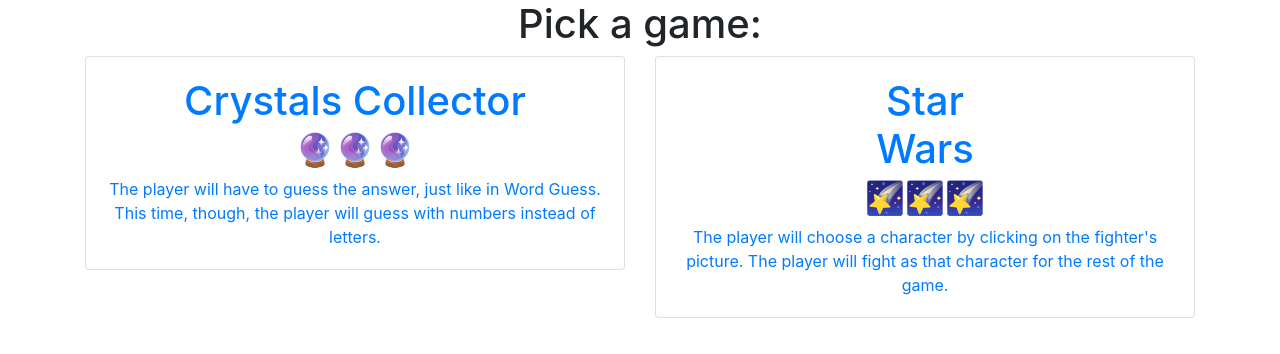
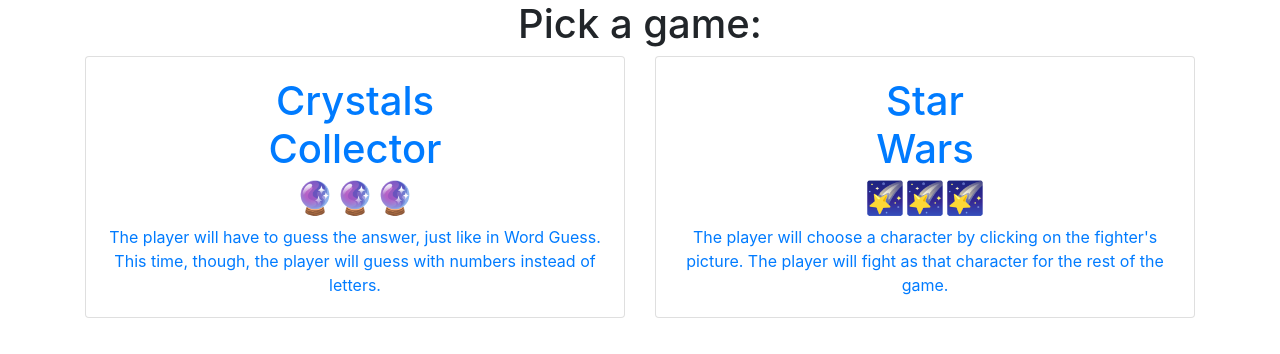
Before and after one commit to huseyinkuru62/unit-4-game-1, a plain HTML site: page index.html in a window 1280 px wide. Drawn offline with Linux system fonts and the light colour scheme.

Commit message:
insert break on game title to match breaks

```diff
--- a/index.html
+++ b/index.html
@@ -22,7 +22,7 @@
                 <div class="card">
                     <a href="./crystal.html" class="text-decoration-none">
                         <div class="card-body">
-                            <h1 class="card-title">Crystals Collector</h1>
+                            <h1 class="card-title">Crystals<br>Collector</h1>
                             <h2 class="card-subtitle mb-2 text-muted">🔮🔮🔮</h2>
                             <p class="card-text">The player will have to guess the answer, just like in Word Guess. This
                                 time, though, the player will guess with numbers instead of letters. </p>
```
